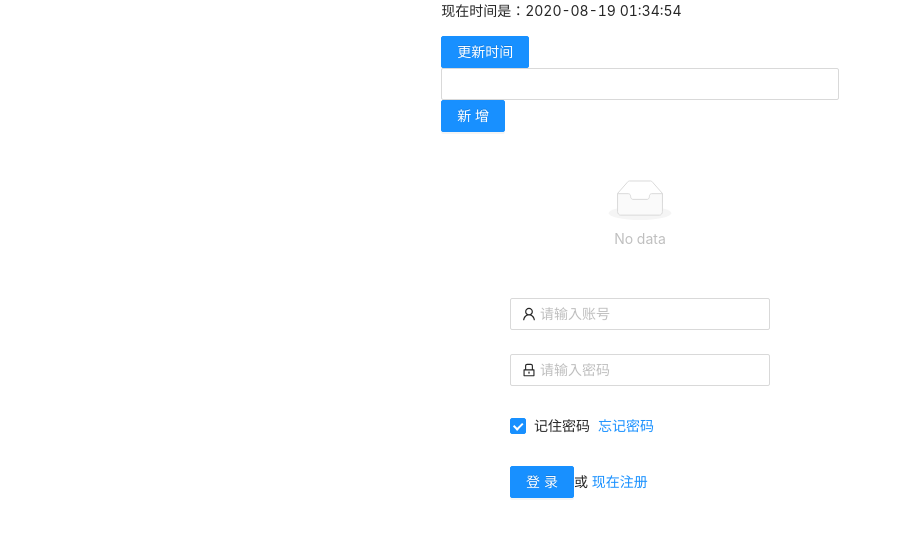
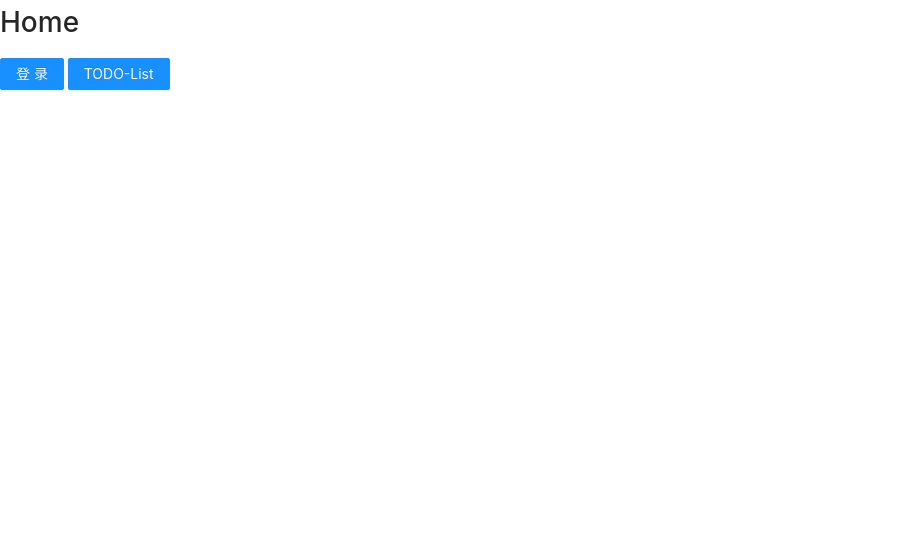
Before and after one commit to maxuhui666/react-project, a React app: page /home in a window 1280 px wide. Shown: the top 536 px of the page, without its empty margins (0-902 px from the left). Built offline with nearby package versions, Linux system fonts and the light colour scheme.

Commit message:
改进路由

```diff
--- a/package.json
+++ b/package.json
@@ -49,7 +49,7 @@
     "react-dev-utils": "^10.2.1",
     "react-dom": "^16.13.1",
     "react-redux": "^7.2.1",
-    "react-router": "^5.2.0",
+    "react-router-dom": "^5.2.0",
     "redux": "^4.0.5",
     "resolve": "1.15.0",
     "resolve-url-loader": "3.1.1",
--- a/src/App.js
+++ b/src/App.js
@@ -1,24 +1,27 @@
 import React, { Component, Fragment } from 'react'
-import { Row, Col } from 'antd'
+import { BrowserRouter, Route, Redirect } from 'react-router-dom'
+import Home from './pages/home/Home'
+import TodoList from './pages/todo-list/TodoList'
+import Login from './pages/login/Login'
 import './App.scss'
 import 'antd/dist/antd.css'
-import TodoList from './todo-list/TodoList'
-import Login from './login/Login'
 
 class App extends Component {
   render () {
     return (
       <Fragment>
-        <Row justify="center">
-          <Col>
+        <BrowserRouter>
+          <Redirect form={'/'} to='/home'/>
+          <Route path={'/home'} exact>
+            <Home/>
+          </Route>
+          <Route path={'/todo-list'} exact>
             <TodoList/>
-          </Col>
-        </Row>
-        <Row justify="center">
-          <Col>
+          </Route>
+          <Route path={'/login'} exact>
             <Login/>
-          </Col>
-        </Row>
+          </Route>
+        </BrowserRouter>
       </Fragment>
     )
   }
--- a/src/login/Login.js
+++ /dev/null
@@ -1,59 +0,0 @@
-import React, { Component, Fragment } from 'react'
-import { Form, Input, Button, Checkbox, message } from 'antd'
-import { UserOutlined, LockOutlined } from '@ant-design/icons'
-import './Login.scss'
-
-class Login extends Component {
-  constructor (props) {
-    super(props)
-    this.state = {
-      title: '登录',
-      account: '',
-      password: '',
-      verificationCode: ''
-    }
-  }
-
-  onFinish (values) {
-    if (values.account !== 'admin') {
-      message.error('用户名不存在！')
-      return
-    }
-    if (values.password !== '123456') {
-      message.error('密码错误！')
-      return
-    }
-    message.success('登录成功！')
-  }
-
-  componentDidMount () {
-    console.log('加载')
-  }
-
-  render () {
-    return (
-      <Fragment>
-        <Form name={'normal_login'} className={'login-form'} initialValues={{ remember: true }} onFinish={this.onFinish}>
-          <Form.Item name={'account'} rules={[{ required: true, message: '请输入账号！' }]}>
-            <Input prefix={<UserOutlined className={'site-form-item-icon'}/>} placeholder={'请输入账号'}/>
-          </Form.Item>
-          <Form.Item name="password" rules={[{ required: true, message: '请输入密码！' }]}>
-            <Input prefix={<LockOutlined className="site-form-item-icon"/>} type="password" placeholder="请输入密码"/>
-          </Form.Item>
-          <Form.Item>
-            <Form.Item name="remember" valuePropName="checked" noStyle>
-              <Checkbox>记住密码</Checkbox>
-            </Form.Item>
-            <a className="login-form-forgot" href="">忘记密码</a>
-          </Form.Item>
-          <Form.Item>
-            <Button type="primary" htmlType="submit" className="login-form-button">登录</Button>
-            或 <a href="">现在注册</a>
-          </Form.Item>
-        </Form>
-      </Fragment>
-    )
-  }
-}
-
-export default Login
--- /dev/null
+++ b/src/pages/home/Home.js
@@ -0,0 +1,25 @@
+import React, { Component, Fragment } from 'react'
+import { Button } from 'antd'
+import { Link } from 'react-router-dom'
+
+class Home extends Component {
+  constructor (props) {
+    super(props)
+    this.state = {
+      title: 'Home'
+    }
+  }
+
+  render () {
+    const { title } = this.state
+    return (
+      <Fragment>
+        <h1>{title}</h1>
+        <Link to={'/login'}> <Button type={'primary'}>登录</Button></Link>
+        <Link to={'/todo-list'}> <Button type={'primary'}>TODO-List</Button></Link>
+      </Fragment>
+    )
+  }
+}
+
+export default Home
--- /dev/null
+++ b/src/pages/login/Login.js
@@ -0,0 +1,77 @@
+import React, { Component, Fragment } from 'react'
+import { Form, Input, Button, Checkbox, message, Row, Col } from 'antd'
+import { UserOutlined, LockOutlined } from '@ant-design/icons'
+import { Link, Redirect } from 'react-router-dom'
+import './Login.scss'
+
+class Login extends Component {
+  constructor (props) {
+    super(props)
+    this.state = {
+      title: '登录',
+      account: '',
+      password: '',
+      verificationCode: '',
+      // 控制路由跳转，赋值指定路由地址触发跳转
+      toRoute: ''
+    }
+    this.onFinish = this.onFinish.bind(this)
+  }
+
+  onFinish (values) {
+    if (values.account !== 'admin') {
+      message.error('用户名不存在！')
+      return
+    }
+    if (values.password !== '123456') {
+      message.error('密码错误！')
+      return
+    }
+    this.setState({
+      toRoute: '/home'
+    }, () => {
+      message.success('登录成功！')
+    })
+  }
+
+  componentDidMount () {
+    console.log('加载')
+  }
+
+  render () {
+    const { toRoute } = this.state
+    if (toRoute !== '') {
+      return <Redirect to={toRoute}/>
+    }
+    return (
+      <Fragment>
+        <Row justify="center">
+          <Col>
+            <Form name={'normal_login'} className={'login-form'} initialValues={{ remember: true }}
+              onFinish={this.onFinish}>
+              <Form.Item name={'account'} rules={[{ required: true, message: '请输入账号！' }]}>
+                <Input prefix={<UserOutlined className={'site-form-item-icon'}/>} placeholder={'请输入账号'}/>
+              </Form.Item>
+              <Form.Item name="password" rules={[{ required: true, message: '请输入密码！' }]}>
+                <Input prefix={<LockOutlined className="site-form-item-icon"/>} type="password" placeholder="请输入密码"/>
+              </Form.Item>
+              <Form.Item>
+                <Form.Item name="remember" valuePropName="checked" noStyle>
+                  <Checkbox>记住密码</Checkbox>
+                </Form.Item>
+                <a className="login-form-forgot" href="">忘记密码</a>
+              </Form.Item>
+              <Form.Item>
+                <Button type="primary" htmlType="submit" className="login-form-button">登录</Button>
+                或 <a href="">现在注册</a>
+              </Form.Item>
+            </Form>
+            <Button><Link to={'/home'}>回首页</Link></Button>
+          </Col>
+        </Row>
+      </Fragment>
+    )
+  }
+}
+
+export default Login
--- a/src/todo-list/TodoList.js
+++ b/src/pages/todo-list/TodoList.js
@@ -1,8 +1,9 @@
 import React, { Component, Fragment } from 'react'
-import { Button, Input, message, List, Avatar } from 'antd'
+import { Button, Input, message, List, Avatar, Row, Col } from 'antd'
 import './TodoList.scss'
 
 import moment from 'moment'
+import { Link } from 'react-router-dom'
 
 class TodoList extends Component {
   constructor (props) {
@@ -26,14 +27,10 @@ class TodoList extends Component {
   }
 
   updateTime () {
-    this.setState(() => {
-      return (
-        {
+    this.setState({
       item: {
         time: new Date().getTime()
       }
-        }
-      )
     }, () => {
       console.log('UPDATE STATE SUCCESS!')
     })
@@ -52,17 +49,12 @@ class TodoList extends Component {
         return
       }
     }
-
     list.push(this.state.item)
-    this.setState(() => {
-      return (
-        {
+    this.setState({
       list: list,
       item: {
         content: ''
       }
-        }
-      )
     }, () => {
       console.log('ADD SUCCESS!')
     })
@@ -70,15 +62,11 @@ class TodoList extends Component {
 
   onChangeContent (e) {
     const content = e.target.value
-    this.setState(() => {
-      return (
-        {
+    this.setState({
       item: {
         time: new Date().getTime(),
         content: content
       }
-        }
-      )
     }, () => {
       console.log('UPDATE STATE SUCCESS!')
     })
@@ -87,10 +75,8 @@ class TodoList extends Component {
   deleteItem (index) {
     const list = this.state.list
     list.splice(index, 1)
-    this.setState(() => {
-      return ({
+    this.setState({
       list: list
-      })
     }, () => {
       message.success('删除成功！')
     })
@@ -100,22 +86,27 @@ class TodoList extends Component {
     const { list, item } = this.state
     return (
       <Fragment>
+        <Row justify="center">
+          <Col>
             <div>
               <p>现在时间是：{this.dateFormat(item.time)}</p>
               <Button type={'primary'} onClick={this.updateTime}>更新时间</Button>
-          <Input type={'text'} value={item.content} onChange={this.onChangeContent}/> <Button
-            type={'primary'} onClick={this.addList}>新增</Button>
-          <List itemLayout={'horizontal'} dataSource={list} renderItem={item => (
-            <List.Item>
+              <Link to={'/home'}><Button type={'primary'} >回首页</Button></Link>
+              <Input type={'text'} value={item.content} onChange={this.onChangeContent}/>
+              <Button type={'primary'} onClick={this.addList}>新增</Button>
+              <List itemLayout={'horizontal'} dataSource={list} renderItem={(item, index) => (
+                <List.Item onClick={this.deleteItem.bind(index)}>
                   <List.Item.Meta
                     avatar={<Avatar src="https://zos.alipayobjects.com/rmsportal/ODTLcjxAfvqbxHnVXCYX.png"/>}
-                title={<a href="https://ant.design">{item.content}</a>}
+                    title={<p>{item.content}</p>}
                     description={item.content}
                   />
                 </List.Item>
               )}>
               </List>
             </div>
+          </Col>
+        </Row>
       </Fragment>
     )
   }
```
Also changed, not shown: src/components/Hello.js (deleted, +0 -46 lines), src/components/SliderMenu.js (deleted, +0 -33 lines), src/components/TopArea.js (deleted, +0 -21 lines), src/pages/login/Login.scss (renamed from src/login/Login.scss), src/pages/todo-list/TodoList.scss (renamed from src/todo-list/TodoList.scss), 2 other files (tests, documents, lock files or other folders). Lines whose indentation alone changed are shown as unchanged.
